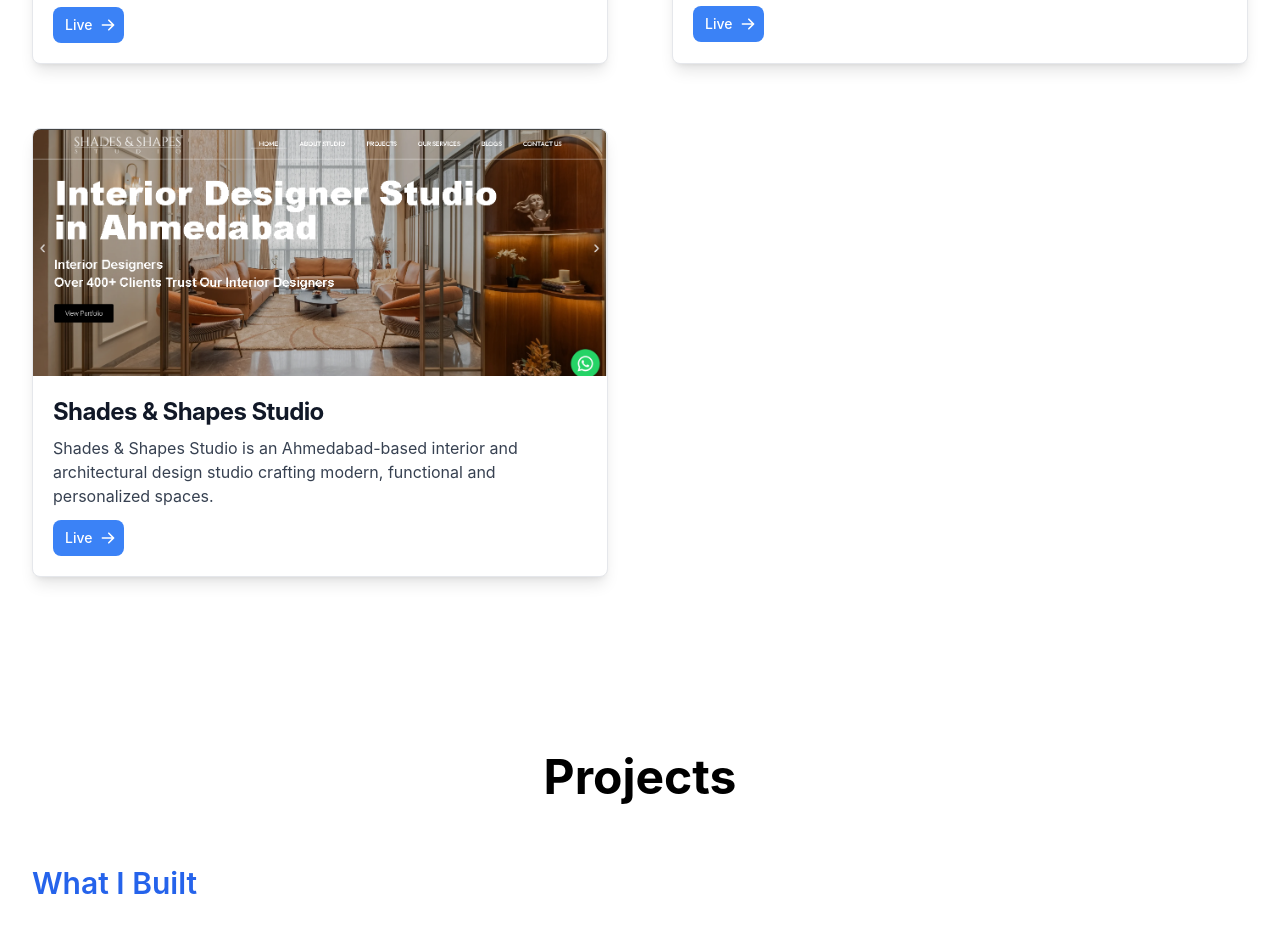
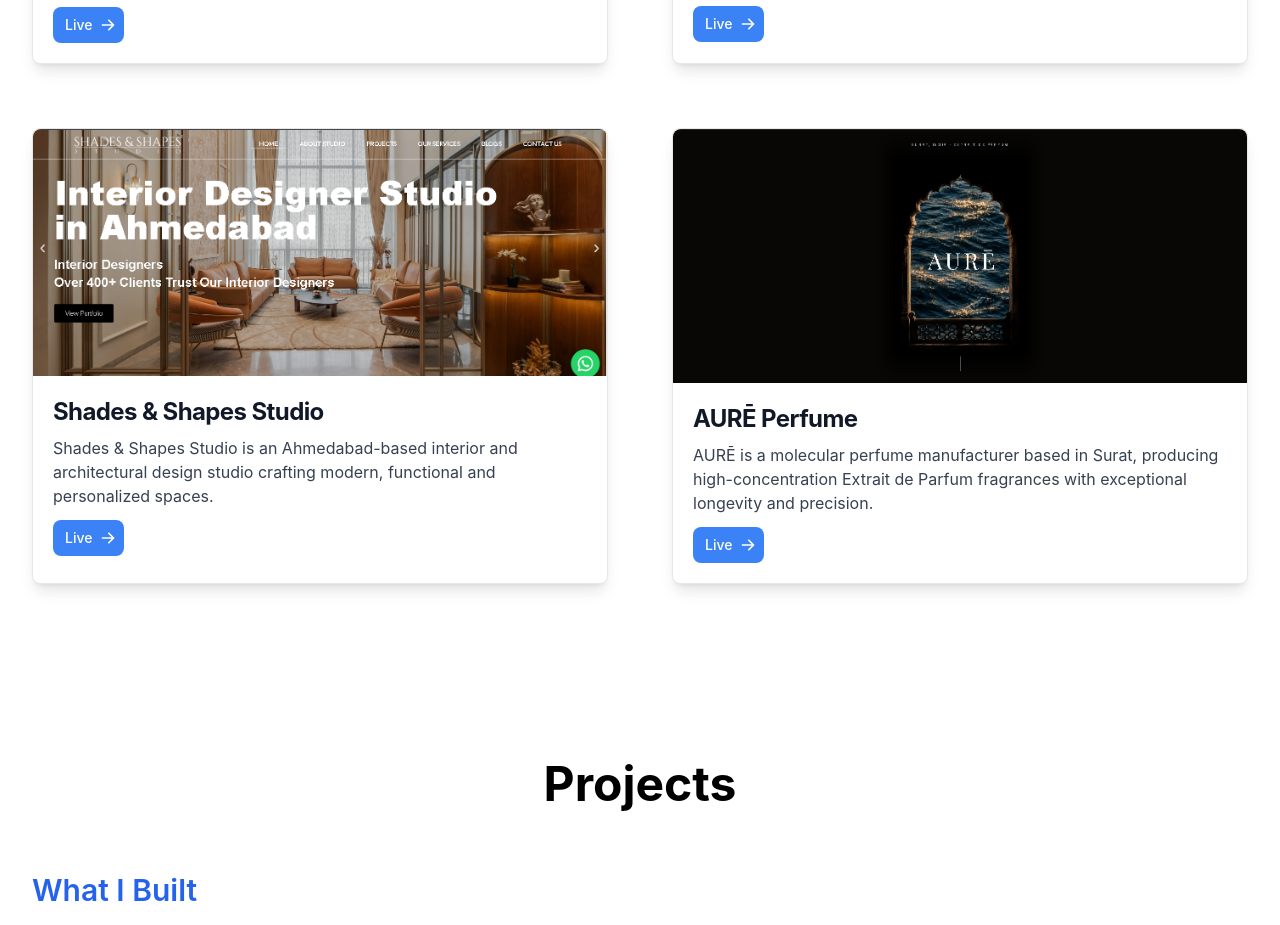
Before and after one commit to bhautik1206/portfolio_website, a React (Create React App) app: page / in a window 1280 px wide. Shown: the part 10220-11145 px from the top of the page. Built offline with nearby package versions, Linux system fonts and the light colour scheme.

Commit message:
feat(project): adding the new project in freelancing work

```diff
--- a/src/assets/projectimages/index.js
+++ b/src/assets/projectimages/index.js
@@ -61,3 +61,5 @@
 export { default as AstuJewellery} from './astujewellery.png'
 
 export { default as Snss} from './snss.png'
+
+export { default as TheAurePerfume} from './theaureperfume.png'
--- a/src/constants.js
+++ b/src/constants.js
@@ -27,7 +27,8 @@
   AboliBhatt,
   Bapzee,
   AstuJewellery,
-  Snss
+  Snss,
+  TheAurePerfume
 } from "./assets/projectimages/index";
 
 export const techStack = [
@@ -466,6 +467,12 @@
     project_link: 'https://snss.design/',
     project_image: Snss
   },
+  {
+    title: 'AURĒ Perfume',
+    description: 'AURĒ is a molecular perfume manufacturer based in Surat, producing high-concentration Extrait de Parfum fragrances with exceptional longevity and precision.',
+    project_link: 'https://www.theaureperfume.in/',
+    project_image: TheAurePerfume
+  },
 ]
 
 export const freelancingProjectHide = [
@@ -614,4 +621,10 @@
     project_link: 'https://snss.design/',
     project_image: Snss
   },
+  {
+    title: 'AURĒ Perfume',
+    description: 'AURĒ is a molecular perfume manufacturer based in Surat, producing high-concentration Extrait de Parfum fragrances with exceptional longevity and precision.',
+    project_link: 'https://www.theaureperfume.in/',
+    project_image: TheAurePerfume
+  },
 ]
```
Also changed, not shown: src/assets/projectimages/theaureperfume.png (added).
